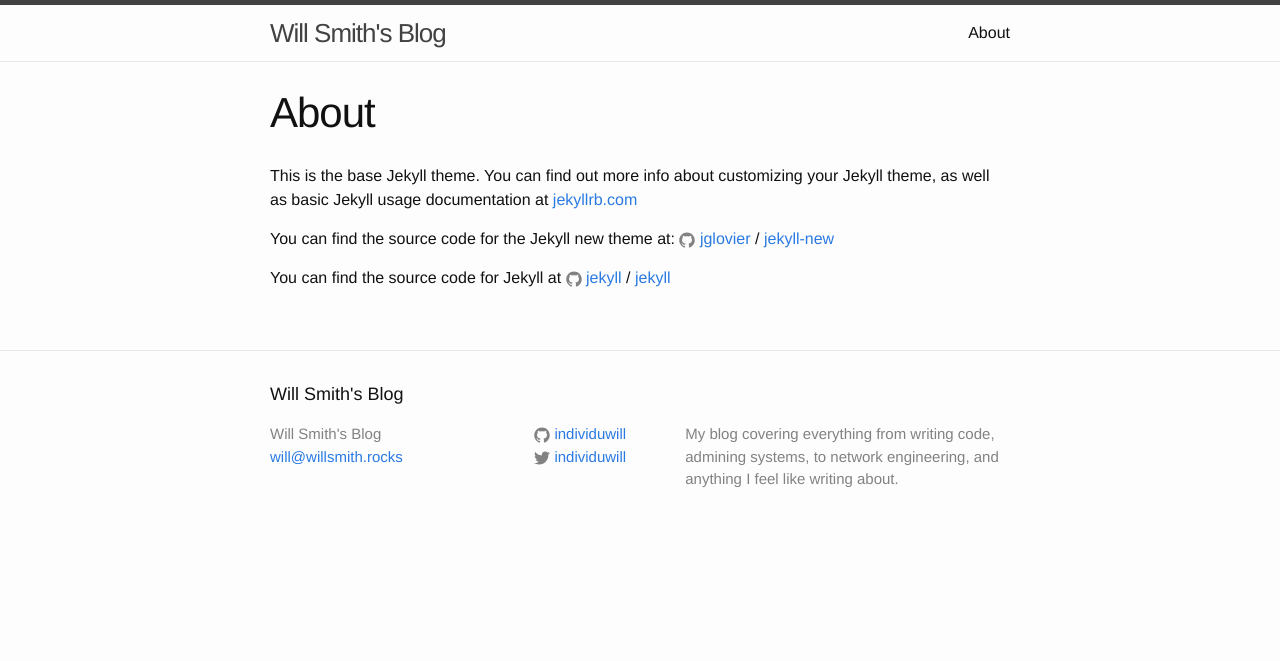
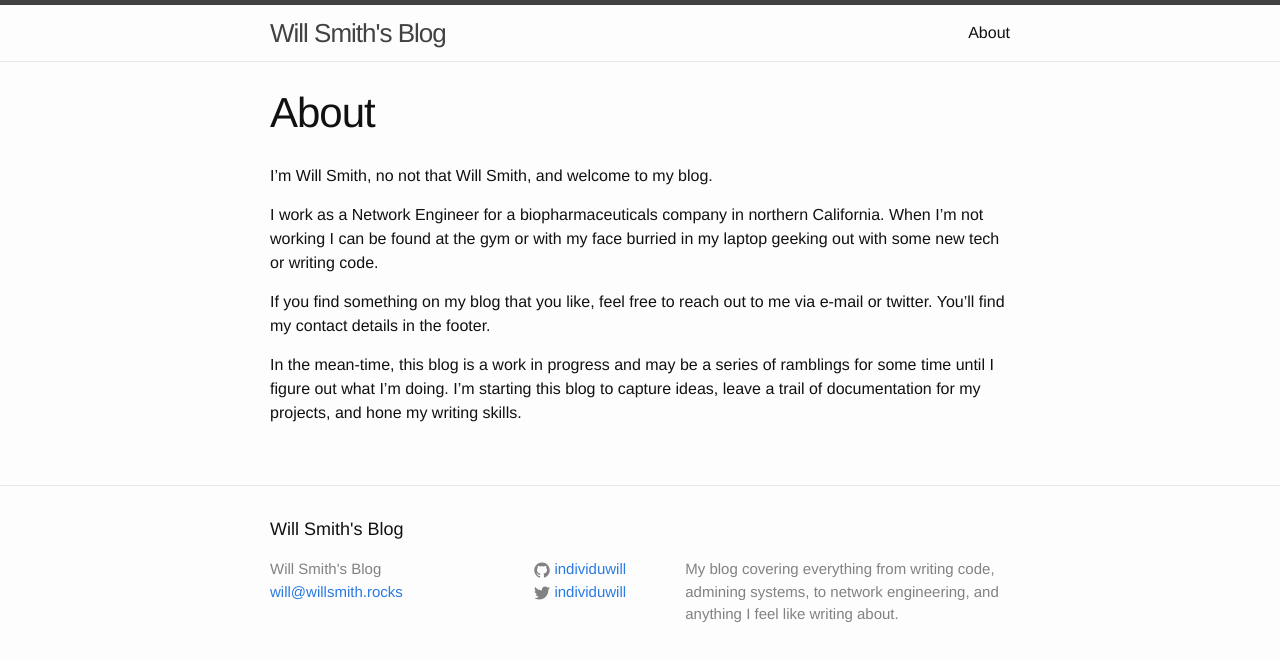
Before and after one commit to individuwill/blog, a Jekyll site: the page built from about.md, in a window 1280 px wide. Shown: the top 661 px of the page. Built offline with Jekyll 4.4.1, drawn with Linux system fonts in a browser that asks for light colours.

Commit message:
updated about page

```diff
--- a/about.md
+++ b/about.md
@@ -4,12 +4,16 @@ title: About
 permalink: /about/
 ---
 
-This is the base Jekyll theme. You can find out more info about customizing your Jekyll theme, as well as basic Jekyll usage documentation at [jekyllrb.com](http://jekyllrb.com/)
+I'm Will Smith, no not that Will Smith, and welcome to my blog.
 
-You can find the source code for the Jekyll new theme at:
-{% include icon-github.html username="jglovier" %} /
-[jekyll-new](https://github.com/jglovier/jekyll-new)
+I work as a Network Engineer for a biopharmaceuticals company in northern
+California. When I'm not working I can be found at the gym or with my face burried
+in my laptop geeking out with some new tech or writing code.
 
-You can find the source code for Jekyll at
-{% include icon-github.html username="jekyll" %} /
-[jekyll](https://github.com/jekyll/jekyll)
+If you find something on my blog that you like, feel free to reach out to me
+via e-mail or twitter. You'll find my contact details in the footer.
+
+In the mean-time, this blog is a work in progress and may be a series of ramblings
+for some time until I figure out what I'm doing. I'm starting this blog to
+capture ideas, leave a trail of documentation for my projects, and hone my
+writing skills.
```
